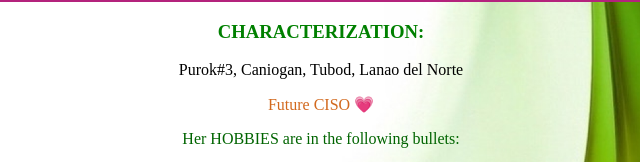
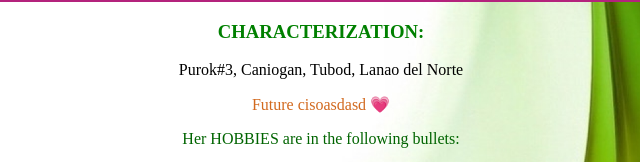
Before and after one commit to oijiemae/portfolio, a plain HTML site: page portfolio.html in a window 1280 px wide. Shown: the part 769-931 px from the top of the page, 319-959 px from the left. Drawn offline with Linux system fonts and the light colour scheme.

Commit message:
haksdkajshd

```diff
--- a/portfolio.html
+++ b/portfolio.html
@@ -44,7 +44,7 @@
         <p style="color: green"> CHARACTERIZATION: </p>
 </h3>
     <p style="color: Dark violet"> Purok#3, Caniogan, Tubod, Lanao del Norte</p> <h/3>
-     <p style="color: chocolate" > Future CISO &#128151; </p>
+     <p style="color: chocolate" > Future cisoasdasd &#128151; </p>
      <p style="color: darkgreen"> Her HOBBIES are in the following bullets:</p>
 
 
```
